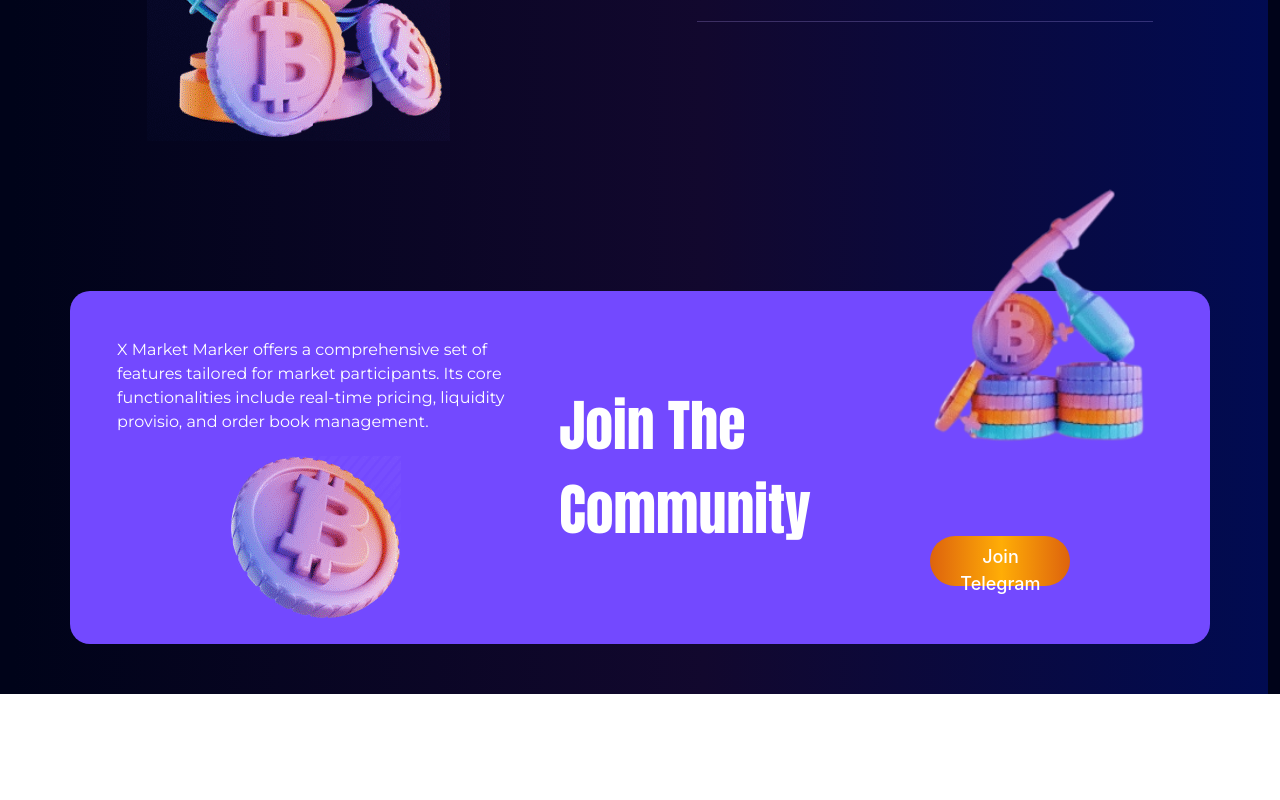
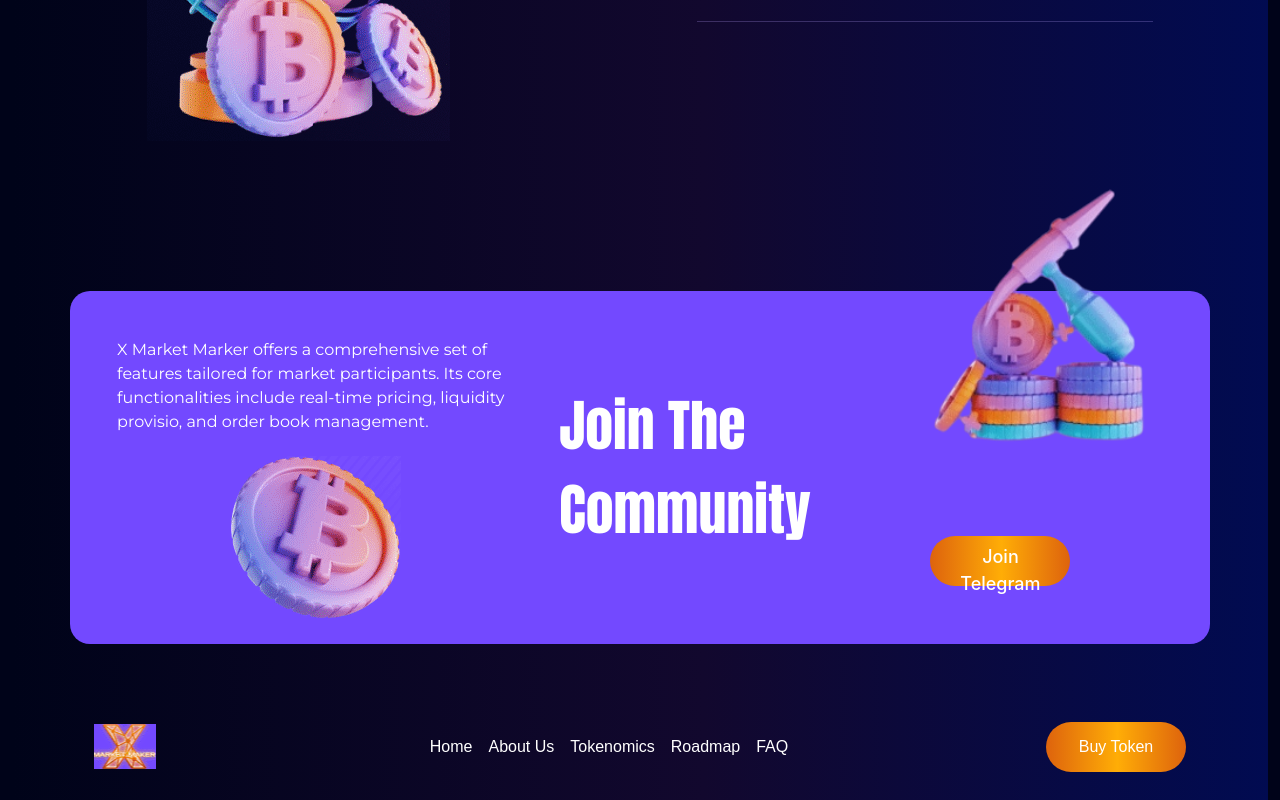
Before and after one commit to vimanshaMJ/Implement-the-provided-UI-design-using-react, a React (Create React App) app: page / in a window 1280 px wide. Shown: the part 4668-5468 px from the top of the page. Before the commit the page ends 5362 px from the top, so only its background shows below. Built offline with nearby package versions, Linux system fonts and the light colour scheme.

Commit message:
feat: start the footer

```diff
--- /dev/null
+++ b/src/Components/Footer.js
@@ -0,0 +1,42 @@
+import React from "react";
+import Container from "react-bootstrap/Container";
+import Navbar from "react-bootstrap/Navbar";
+import Nav from "react-bootstrap/Nav";
+import classes from "./Navbar.module.css";
+import logo from "../Images/logo.png";
+import PrimaryButton from "./PrimaryButton";
+
+export default function TheNavbar() {
+  return (
+    <Navbar expand="md" className={classes.container}>
+      <Container>
+        <Navbar.Brand href="#logo">
+          <img src={logo} alt="Logo" />
+        </Navbar.Brand>
+        <Navbar.Toggle aria-controls="basic-navbar-nav" />
+        <Navbar.Collapse id="basic-navbar-nav">
+          <Nav className="mx-auto">
+            <Nav.Link href="#home" className={classes.text}>
+              Home
+            </Nav.Link>
+            <Nav.Link href="#About Us" className={classes.text}>
+              About Us
+            </Nav.Link>
+            <Nav.Link href="#Tokenomics" className={classes.text}>
+              Tokenomics
+            </Nav.Link>
+            <Nav.Link href="#Roadmap" className={classes.text}>
+              Roadmap
+            </Nav.Link>
+            <Nav.Link href="#FAQ" className={classes.text}>
+              FAQ
+            </Nav.Link>
+          </Nav>
+          <Nav.Link href="#btn">
+            <PrimaryButton buttonText="Buy Token" />
+          </Nav.Link>
+        </Navbar.Collapse>
+      </Container>
+    </Navbar>
+  );
+}
--- a/src/Pages/Homepage.js
+++ b/src/Pages/Homepage.js
@@ -23,6 +23,7 @@ import skai from "../Images/skai.png";
 import oracle from "../Images/oracle.png";
 import ebay from "../Images/ebay.png";
 import TheDropdown from "../Components/DropDown";
+import Footer from "../Components/Footer";
 
 export default function Homepage({ ...props }) {
   return (
@@ -497,6 +498,11 @@ export default function Homepage({ ...props }) {
           </div>
         </div>
       </div>
+      <div className={classes.footer}>
+        <div className="container">
+          <Footer />
+        </div>
+      </div>
     </div>
   );
 }
--- a/src/Pages/Homepage.module.css
+++ b/src/Pages/Homepage.module.css
@@ -374,3 +374,12 @@ span {
   font-size: large;
   font-weight: 500;
 }
+
+.footer {
+  background-image: linear-gradient(
+    to left,
+    #010b51 0%,
+    #12082e 45%,
+    #000319 100%
+  );
+}
```
Also changed, not shown: src/Components/Footer.module.css (added).
